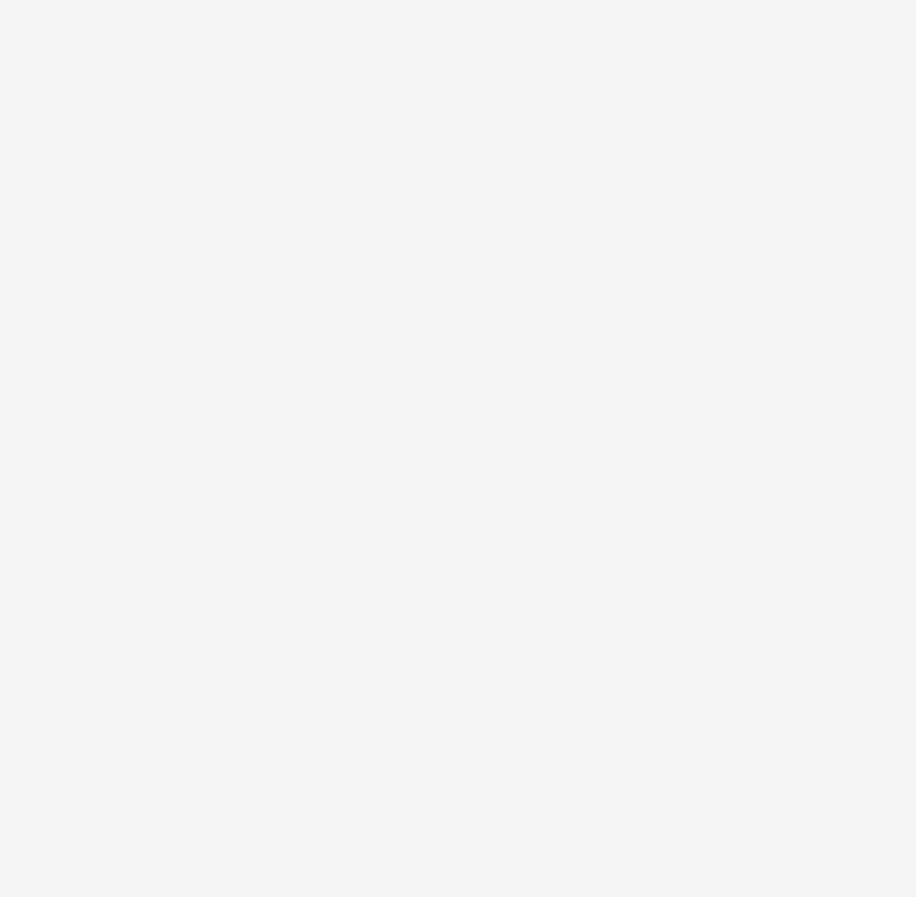
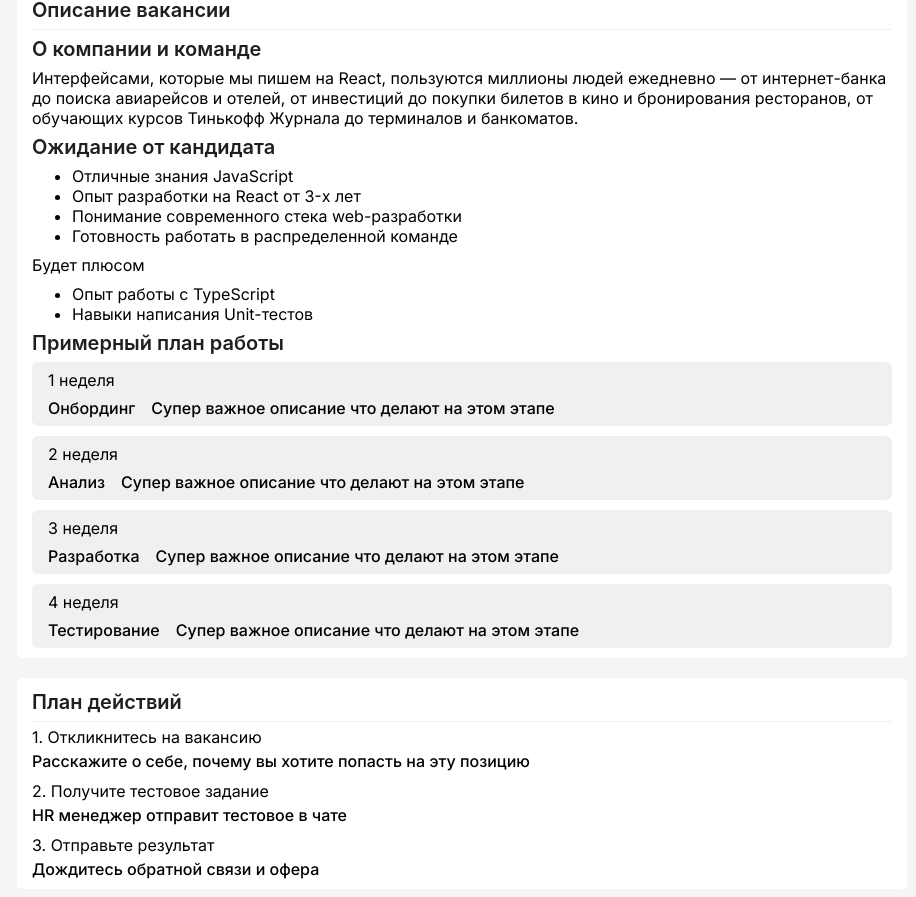
Before and after one commit to Simernope/UIntern-frontend, a Next.js app: page /vacancies/1 in a window 1280 px wide. Shown: the part 314-1211 px from the top of the page, without its empty margins (23-939 px from the left). Before the commit the page ends 800 px from the top, so only its background shows below. Built offline with nearby package versions, Linux system fonts and the light colour scheme.

Commit message:
added VacancyDescription, ActionsPlan

```diff
--- a/src/app/vacancies/[id]/page.tsx
+++ b/src/app/vacancies/[id]/page.tsx
@@ -1,6 +1,6 @@
 import type {Metadata, ResolvingMetadata} from 'next'
 import {vacancies} from "@/entities/Vacancy/mocks/vacancies";
-import VacancyHeader from "@/entities/Vacancy/components/VacancyHeader/VacancyHeader";
+import {VacancyHeader, VacancyDescription, ActionsPlan} from "@/entities/Vacancy";
 
 type Props = {
     params: { id: string }
@@ -28,6 +28,8 @@ const Vacancy = ({params}: Props) => {
             Вакансия {params.id}
             {
                 vacancyData ?
+                    <div>
+                        <div className='flex flex-col gap-[20px] max-w-[890px]'>
                             <VacancyHeader
                                 vacancyName={vacancyName}
                                 date={'1 октября'}
@@ -37,6 +39,11 @@ const Vacancy = ({params}: Props) => {
                                 employmentType={employmentType}
                                 workSchedule={workSchedule}
                             />
+                            <VacancyDescription />
+                            <ActionsPlan />
+                        </div>
+                    </div>
+
                     :
                     <>Нет данных по вакансии</>
             }
--- /dev/null
+++ b/src/entities/Vacancy/components/ActionsPlan/ActionsPlan.tsx
@@ -0,0 +1,22 @@
+"use client"
+import {Divider, Typography} from "antd";
+import {ParamItem} from "@/entities/Vacancy";
+
+const ActionsPlan = () => {
+    return (
+        <div className='bg-white py-[10px] px-[15px] flex flex-col gap-[5px] rounded-[5px]'>
+            <Typography.Title level={4} style={{margin: 0}}>План действий</Typography.Title>
+            <Divider style={{margin: 0}}/>
+            <div className='flex flex-col gap-[10px]'>
+                <ParamItem label='1. Откликнитесь на вакансию'
+                           description='Расскажите о себе, почему вы хотите попасть на эту позицию'/>
+                <ParamItem label='2. Получите тестовое задание'
+                           description='HR менеджер отправит тестовое в чате'/>
+                <ParamItem label='3. Отправьте результат '
+                           description='Дождитесь обратной связи и офера'/>
+            </div>
+        </div>
+    )
+}
+
+export default ActionsPlan
--- a/src/entities/Vacancy/components/DrawerPanel/DrawerPanel.tsx
+++ b/src/entities/Vacancy/components/DrawerPanel/DrawerPanel.tsx
@@ -1,8 +1,10 @@
+"use client"
 import {Button, Drawer, Grid, Typography, Row, Col, Divider} from 'antd';
 import {Vacancy} from "@/entities/Vacancy/mocks/vacancies";
 import Link from "next/link";
 import {CloseOutlined} from "@ant-design/icons";
 import {ReactNode} from "react";
+import {WeekItem} from "@/entities/Vacancy";
 
 type ModalPanelProps = {
     onClose: () => void,
@@ -21,15 +23,6 @@ const ItemWrapper = ({label, value}: { label: string, value: string | ReactNode
             </Row>
             <Divider className='m-0'/>
         </>
-    )
-}
-
-const WeekItem = ({week, name}: { week: string, name: string | ReactNode }) => {
-    return (
-        <div className='bg-white py-2 px-4 flex flex-col gap-2 rounded-md'>
-            <div className='accent-neutral-8'>{week} неделя</div>
-            <div className='font-medium'>{name}</div>
-        </div>
     )
 }
 
@@ -85,4 +78,4 @@ const DrawerPanel = ({onClose, open, vacancyData}: ModalPanelProps) => {
     )
 }
 
-export {DrawerPanel}
+export default DrawerPanel
--- /dev/null
+++ b/src/entities/Vacancy/components/ParamItem/ParamItem.tsx
@@ -0,0 +1,18 @@
+"use client"
+import {FC, ReactNode} from "react";
+
+type ParamItemProps = {
+    label: string,
+    description: string | ReactNode
+}
+
+const ParamItem:FC<ParamItemProps> = ({label, description}) => {
+    return (
+        <div className='flex flex-col gap-1'>
+            <div className='accent-neutral-8'>{label}</div>
+            <div className='accent-neutral-10 font-medium'>{description}</div>
+        </div>
+    )
+}
+
+export { ParamItem }
--- a/src/entities/Vacancy/components/VacanciesList/VacanciesList.tsx
+++ b/src/entities/Vacancy/components/VacanciesList/VacanciesList.tsx
@@ -1,5 +1,5 @@
 "use client"
-import {DrawerPanel, VacancyCard} from "@/entities/Vacancy";
+import {VacancyCard, DrawerPanel} from "@/entities/Vacancy";
 import {vacancies, Vacancy} from "@/entities/Vacancy/mocks/vacancies";
 import {Col, Row} from "antd";
 import {useState} from "react";
@@ -43,4 +43,4 @@ const VacanciesList = () => {
     )
 }
 
-export {VacanciesList}
+export default VacanciesList
--- /dev/null
+++ b/src/entities/Vacancy/components/VacancyDescription/VacancyDescription.tsx
@@ -0,0 +1,41 @@
+"use client"
+import {Divider, Typography} from "antd";
+import {WeekItem} from "@/entities/Vacancy";
+
+const VacancyDescription = () => {
+    return (
+        <div className='bg-white py-[10px] px-[15px] flex flex-col gap-[5px] rounded-[5px]'>
+            <Typography.Title level={4} style={{margin: 0}}>Описание вакансии</Typography.Title>
+            <Divider style={{margin: 0}}/>
+            <Typography.Title level={4} style={{margin: 0}}>О компании и команде</Typography.Title>
+            <p className='m-0'>Интерфейсами, которые мы пишем на React, пользуются миллионы людей ежедневно — от
+                интернет-банка до
+                поиска авиарейсов и отелей, от инвестиций до покупки билетов в кино и бронирования ресторанов, от
+                обучающих курсов Тинькофф Журнала до терминалов и банкоматов.</p>
+            <Typography.Title level={4} style={{margin: 0}}>Ожидание от кандидата</Typography.Title>
+
+            <ul className='m-0'>
+                <li>Отличные знания JavaScript</li>
+                <li>Опыт разработки на React от 3-х лет</li>
+                <li>Понимание современного стека web-разработки</li>
+                <li>Готовность работать в распределенной команде</li>
+            </ul>
+            <div className='my-1'>Будет плюсом</div>
+            <ul className='m-0'>
+                <li>Опыт работы с TypeScript</li>
+                <li>Навыки написания Unit-тестов</li>
+            </ul>
+
+            <Typography.Title level={4} style={{margin: 0}}>Примерный план работы</Typography.Title>
+            <div className='flex flex-col gap-[10px]'>
+                <WeekItem week={'1'} name={'Онбординг'} description='Супер  важное описание что делают на этом этапе'/>
+                <WeekItem week={'2'} name={'Анализ'} description='Супер  важное описание что делают на этом этапе'/>
+                <WeekItem week={'3'} name={'Разработка'} description='Супер  важное описание что делают на этом этапе'/>
+                <WeekItem week={'4'} name={'Тестирование'}
+                          description='Супер  важное описание что делают на этом этапе'/>
+            </div>
+        </div>
+    )
+}
+
+export default VacancyDescription
--- a/src/entities/Vacancy/components/VacancyHeader/VacancyHeader.tsx
+++ b/src/entities/Vacancy/components/VacancyHeader/VacancyHeader.tsx
@@ -1,6 +1,7 @@
 "use client"
 import {Row, Typography} from "antd";
-import {FC, ReactNode} from "react";
+import {FC} from "react";
+import {ParamItem} from "@/entities/Vacancy";
 
 type VacancyHeaderProps = {
     vacancyName: string,
@@ -10,15 +11,6 @@ type VacancyHeaderProps = {
     address: string,
     employmentType: string,
     workSchedule: string
-}
-
-const ParamsWrapper = ({label, description}: { label: string, description: string | ReactNode }) => {
-    return (
-        <div className='flex flex-col gap-1'>
-            <div className='accent-neutral-8'>{label}</div>
-            <div className='accent-neutral-10 font-medium'>{description}</div>
-        </div>
-    )
 }
 
 const VacancyHeader: FC<VacancyHeaderProps> = (props) => {
@@ -32,13 +24,13 @@ const VacancyHeader: FC<VacancyHeaderProps> = (props) => {
         workSchedule
     } = props
     return (
-        <div className='bg-white py-[10px] px-[15px] flex flex-col gap-5'>
+        <div className='bg-white py-[10px] px-[15px] flex flex-col gap-5 rounded-[5px]'>
             <Row justify='space-between' align='middle'>
                 <Typography.Title level={3} style={{margin: 0}}>{vacancyName}</Typography.Title>
                 <span className='accent-neutral-9'>{date}</span>
             </Row>
-            <ParamsWrapper label='Формат' description={format}/>
-            <ParamsWrapper label='Требуемые навыки' description={
+            <ParamItem label='Формат' description={format}/>
+            <ParamItem label='Требуемые навыки' description={
                 <div className='flex gap-3'>
                     {
                         requiredSkills.map((item, index) =>
@@ -48,7 +40,7 @@ const VacancyHeader: FC<VacancyHeaderProps> = (props) => {
                     }
                 </div>
             }/>
-            <ParamsWrapper
+            <ParamItem
                 label='Местоположение и тип занятости'
                 description={`${address} * ${employmentType} * ${workSchedule}`}
             />
--- /dev/null
+++ b/src/entities/Vacancy/components/WeekItem/WeekItem.tsx
@@ -0,0 +1,21 @@
+"use client"
+import {FC, ReactNode} from "react";
+
+type WeekItemProps = {
+    week: string,
+    name: string | ReactNode,
+    description?: string
+}
+const WeekItem:FC<WeekItemProps> = ({week, name, description}) => {
+    return (
+        <div className='bg-neutral-4 py-2 px-4 flex flex-col gap-2 rounded-md'>
+            <div className='accent-neutral-8'>{week} неделя</div>
+            <div className='flex gap-4'>
+                <div className='font-medium'>{name}</div>
+                {description && <div className='font-medium'>{description}</div>}
+            </div>
+        </div>
+    )
+}
+
+export {WeekItem}
--- a/src/entities/Vacancy/index.ts
+++ b/src/entities/Vacancy/index.ts
@@ -1,4 +1,8 @@
-export {VacancyCard} from '@/entities/Vacancy/components/VacancyCard/VacancyCard'
-export {VacanciesList} from '@/entities/Vacancy/components/VacanciesList/VacanciesList'
-export {DrawerPanel} from '@/entities/Vacancy/components/DrawerPanel/DrawerPanel'
-//export {default as VacancyHeader} from '@/entities/Vacancy/components/VacancyHeader/VacancyHeader'
+export {VacancyCard} from './components/VacancyCard/VacancyCard'
+export {ParamItem} from './components//ParamItem/ParamItem'
+export {WeekItem} from './components/WeekItem/WeekItem'
+export {default as VacancyDescription}  from "./components/VacancyDescription/VacancyDescription";
+export {default as VacancyHeader} from './components/VacancyHeader/VacancyHeader'
+export {default as DrawerPanel} from './components/DrawerPanel/DrawerPanel'
+export {default as VacanciesList} from './components/VacanciesList/VacanciesList'
+export {default as ActionsPlan} from './components/ActionsPlan/ActionsPlan'
```
Lines whose indentation alone changed are shown as unchanged.
